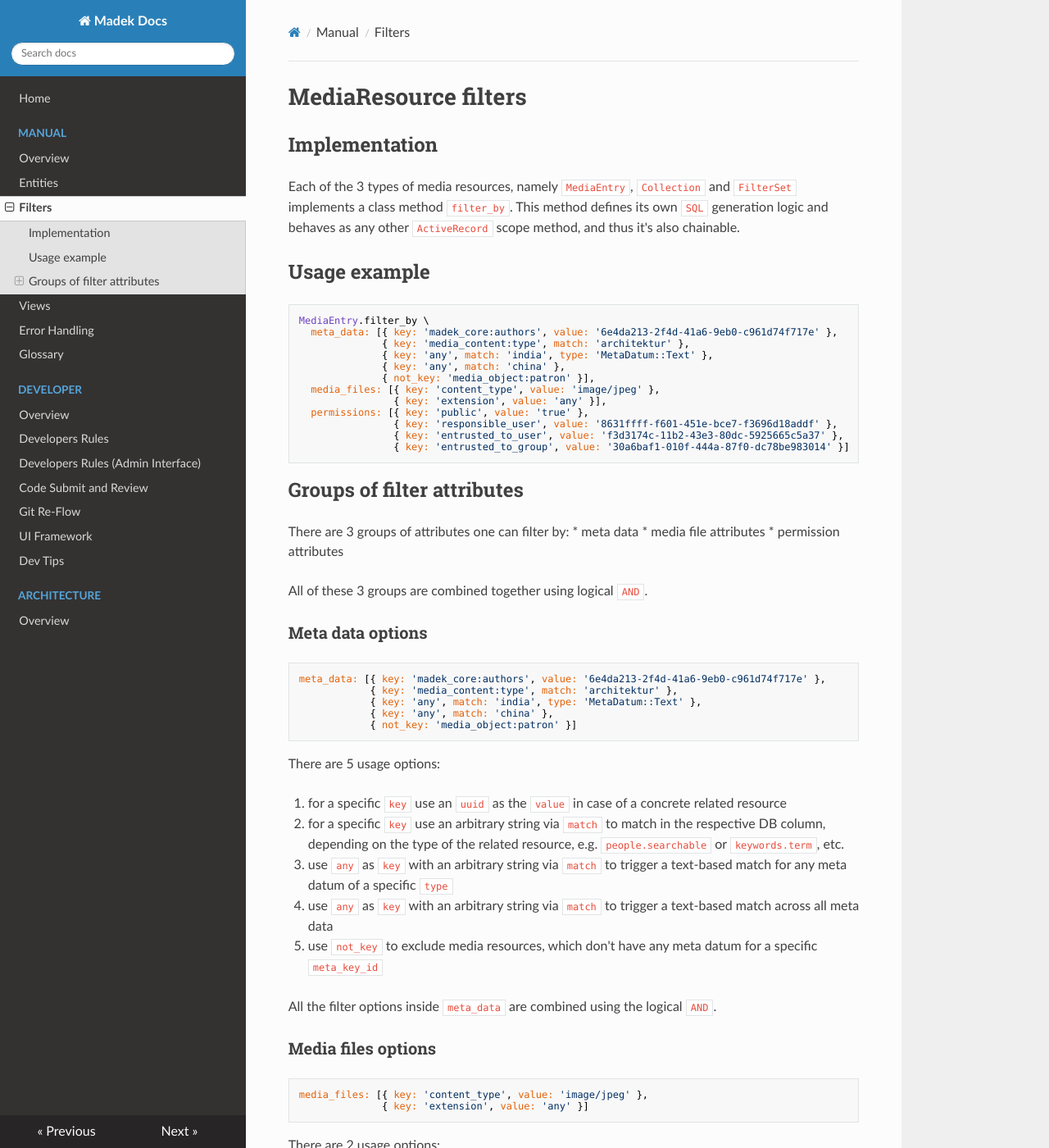
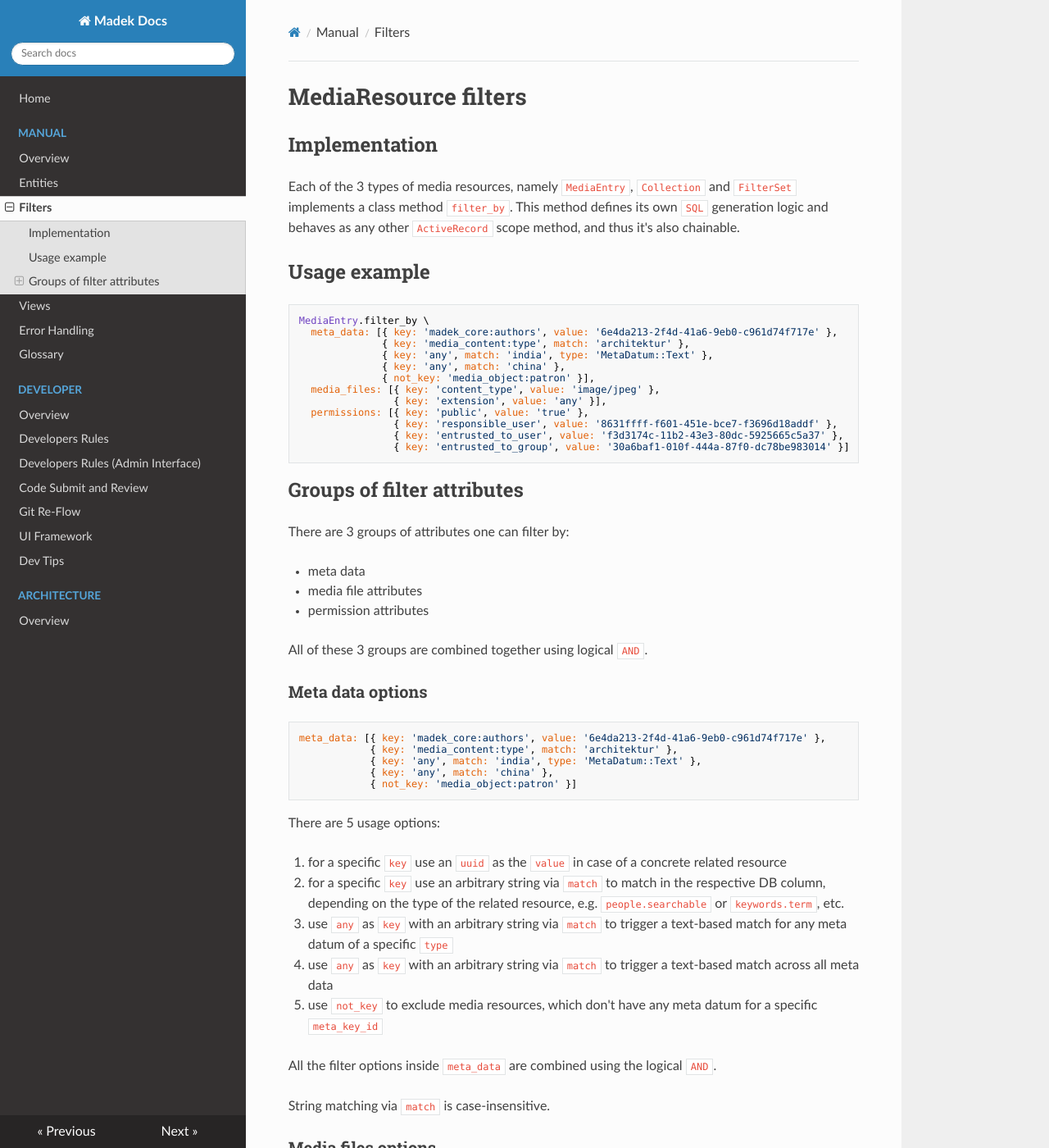
Before and after one commit to Madek/madek-documentation, an MkDocs documentation site: the page built from source/manual/filters.md, in a window 1280 px wide and 1400 px high. Shown: the whole window at 82% size. Built offline with MkDocs 1.6.1, drawn with Linux system fonts in a browser that asks for light colours; nearby versions of some CDN libraries; old or Windows-style settings are respelled for this version of MkDocs.

Commit message:
match case-insensitive

```diff
--- a/source/manual/filters.md
+++ b/source/manual/filters.md
@@ -24,6 +24,7 @@ MediaEntry.filter_by \
 ## Groups of filter attributes
 
 There are 3 groups of attributes one can filter by:
+
 * meta data
 * media file attributes
 * permission attributes
@@ -49,6 +50,8 @@ There are 5 usage options:
 5. use `not_key` to exclude media resources, which don't have any meta datum for a specific `meta_key_id`
 
 All the filter options inside `meta_data` are combined using the logical `AND`.
+
+String matching via `match` is case-insensitive.
 
 ### Media files options
 
```
